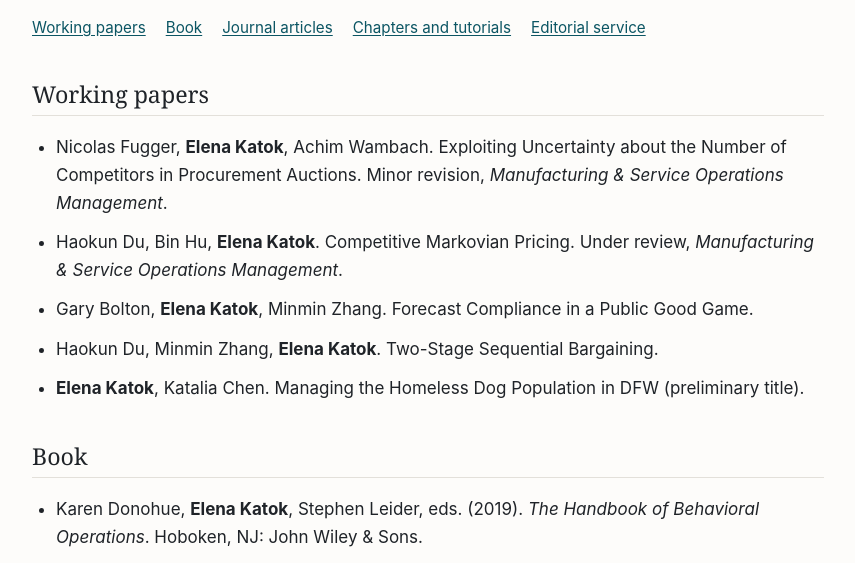
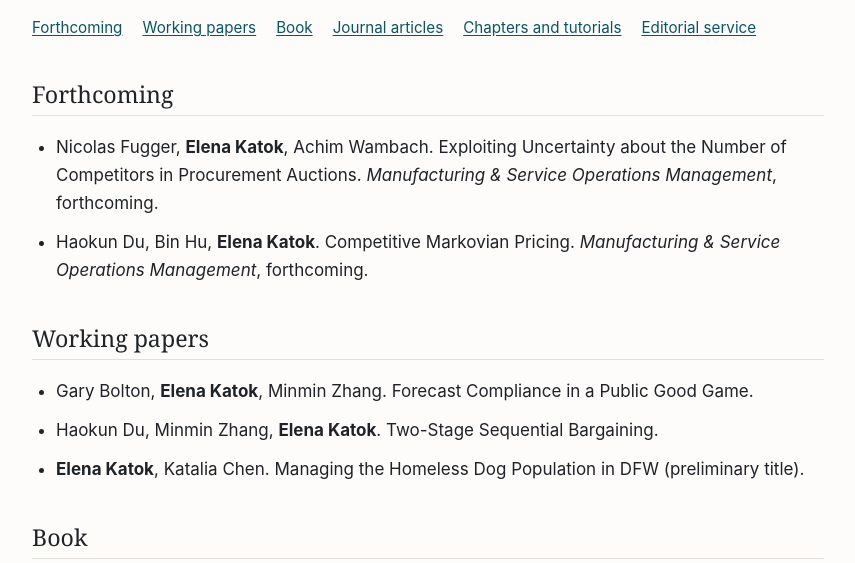
Before and after one commit to elenakatok/elenakatok.github.io, a plain HTML site: page research.html in a window 1280 px wide. Shown: the part 237-800 px from the top of the page, without its empty margins (212-1067 px from the left). Drawn offline with Linux system fonts and the light colour scheme.

Commit message:
Move two accepted M&SOM papers to a Forthcoming section
Co-Authored-By: Claude Opus 5.5 <noreply@anthropic.com>
Claude-Session: https://claude.ai/code/session_01Hx5fsZamyrFfrwx63zEsR6

```diff
--- a/research.html
+++ b/research.html
@@ -28,6 +28,7 @@
 
     <nav class="toc" aria-label="On this page">
       <ul>
+        <li><a href="#forthcoming">Forthcoming</a></li>
         <li><a href="#working">Working papers</a></li>
         <li><a href="#book">Book</a></li>
         <li><a href="#articles">Journal articles</a></li>
@@ -36,11 +37,17 @@
       </ul>
     </nav>
 
+    <section aria-labelledby="forthcoming">
+      <h2 id="forthcoming">Forthcoming</h2>
+      <ul class="pubs">
+      <li>Nicolas Fugger, <strong>Elena Katok</strong>, Achim Wambach. Exploiting Uncertainty about the Number of Competitors in Procurement Auctions. <em>Manufacturing &amp; Service Operations Management</em>, forthcoming.</li>
+      <li>Haokun Du, Bin Hu, <strong>Elena Katok</strong>. Competitive Markovian Pricing. <em>Manufacturing &amp; Service Operations Management</em>, forthcoming.</li>
+      </ul>
+    </section>
+
     <section aria-labelledby="working">
       <h2 id="working">Working papers</h2>
       <ul class="pubs">
-      <li>Nicolas Fugger, <strong>Elena Katok</strong>, Achim Wambach. Exploiting Uncertainty about the Number of Competitors in Procurement Auctions. Minor revision, <em>Manufacturing &amp; Service Operations Management</em>.</li>
-      <li>Haokun Du, Bin Hu, <strong>Elena Katok</strong>. Competitive Markovian Pricing. Under review, <em>Manufacturing &amp; Service Operations Management</em>.</li>
       <li>Gary Bolton, <strong>Elena Katok</strong>, Minmin Zhang. Forecast Compliance in a Public Good Game.</li>
       <li>Haokun Du, Minmin Zhang, <strong>Elena Katok</strong>. Two-Stage Sequential Bargaining.</li>
       <li><strong>Elena Katok</strong>, Katalia Chen. Managing the Homeless Dog Population in DFW (preliminary title).</li>
```
